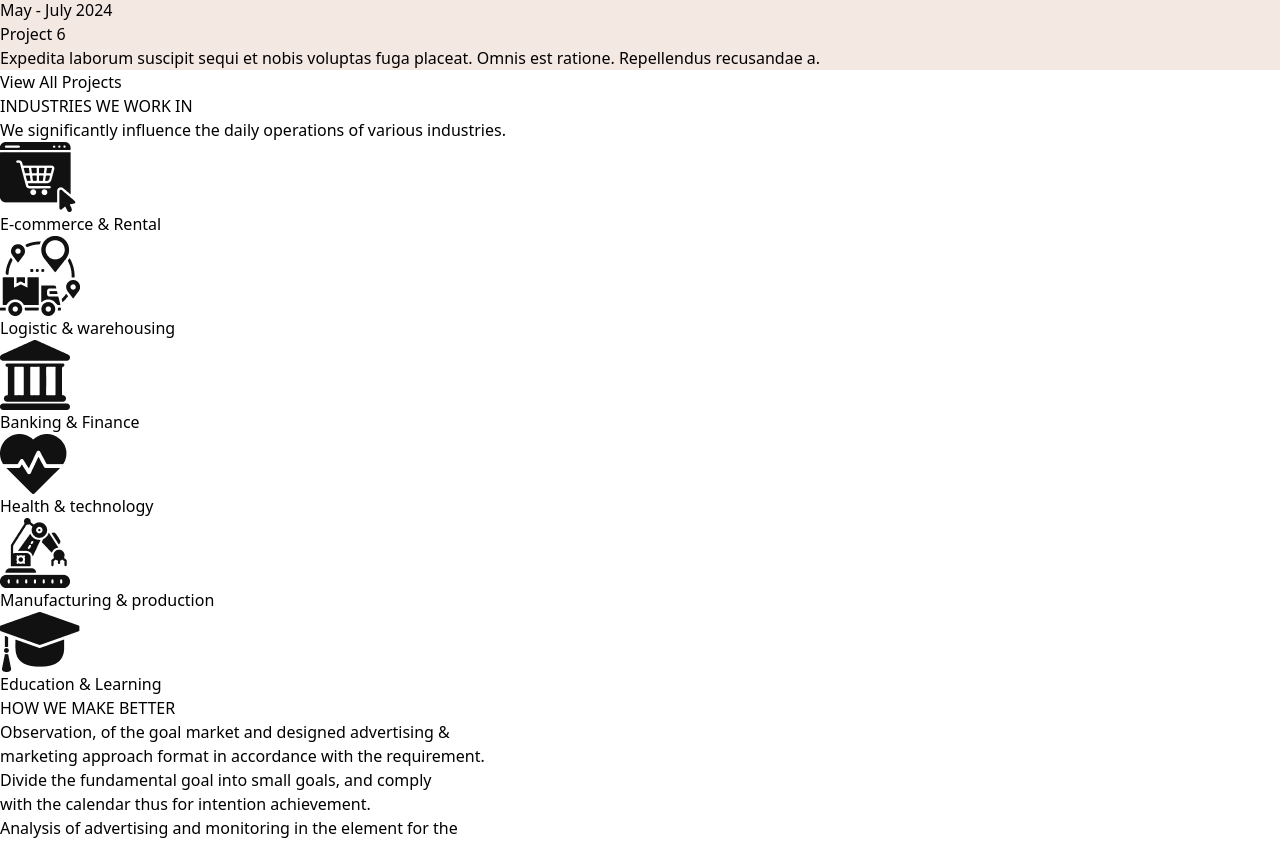
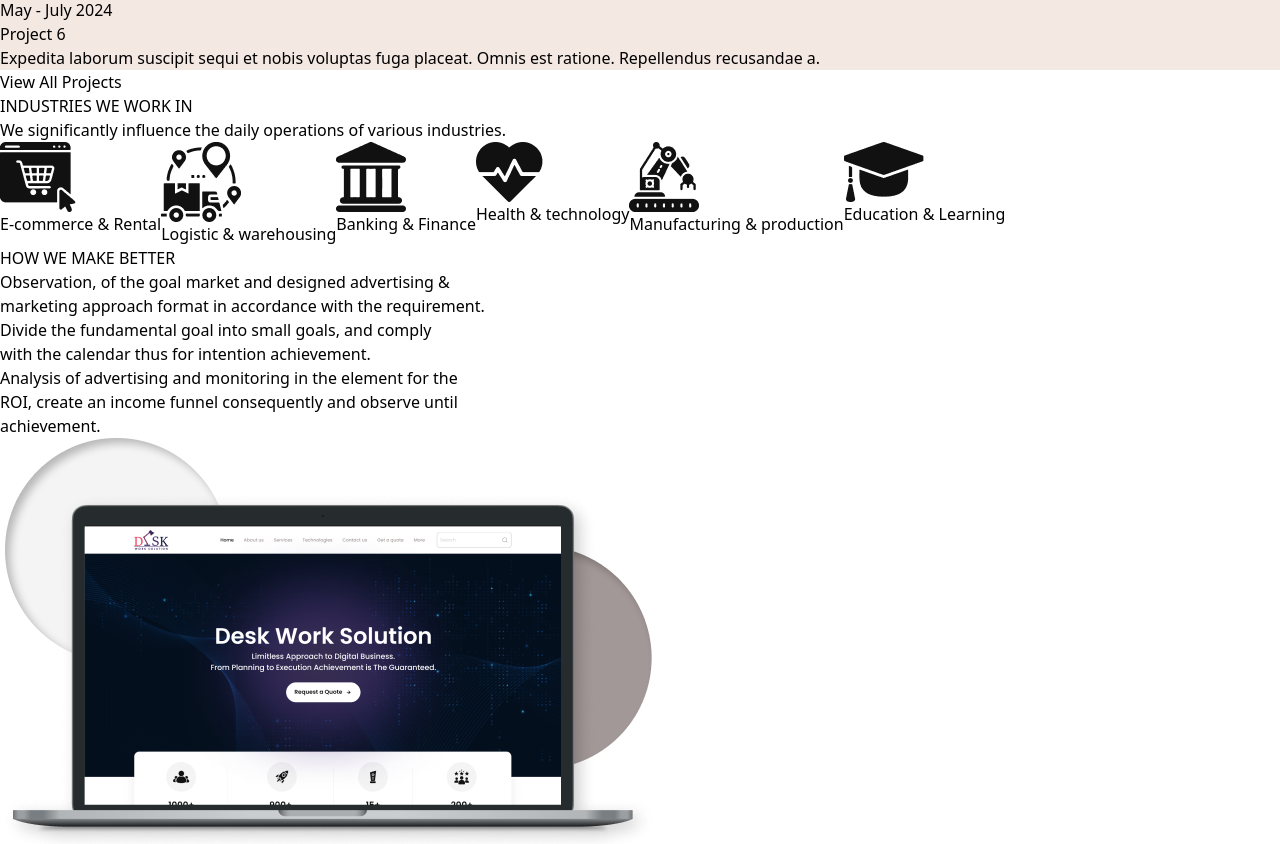
Before and after one commit to Mazharrais/dws, a React (Vite) app: page / in a window 1280 px wide. Shown: the part 4358-5202 px from the top of the page. Built offline with nearby package versions, Linux system fonts and the light colour scheme.

Commit message:
add code

```diff
--- a/src/components/PinkSection.jsx
+++ b/src/components/PinkSection.jsx
@@ -63,7 +63,7 @@ const PinkSection = () => {
   ];
 
   return (
-    <div id="about" className="bg-[#F4F4F4] dark:bg-[#2C2C2C] text-center py-16">
+    <div id="about" className="bg-[#F4F4F4] dark:bg-[#2C2C2C] text-center py-16" style={{display:"flex",justifyContent:"center",flexDirection:"column"}}>
       <p className="text-[#232323] text-center text-2xl font-bold">
         INDUSTRIES WE <span className="text-[#111111]">WORK IN</span>
       </p>
@@ -71,7 +71,7 @@ const PinkSection = () => {
         We significantly influence the daily operations of various industries.
       </p>
 
-      <div className="grid grid-cols-2 sm:grid-cols-3 md:grid-cols-4 lg:grid-cols-12 gap-6 mt-12 lg:ml-[16rem] lg:gap-[10rem] justify-between mx-auto">
+      <div className="grid grid-cols-2 sm:grid-cols-3 md:grid-cols-4 lg:grid-cols-12 gap-6 mt-12 lg:gap-[2rem] justify-center" style={{display:"flex"}}>
   {industries.map((industry, index) => (
     <div
       key={index}
```
